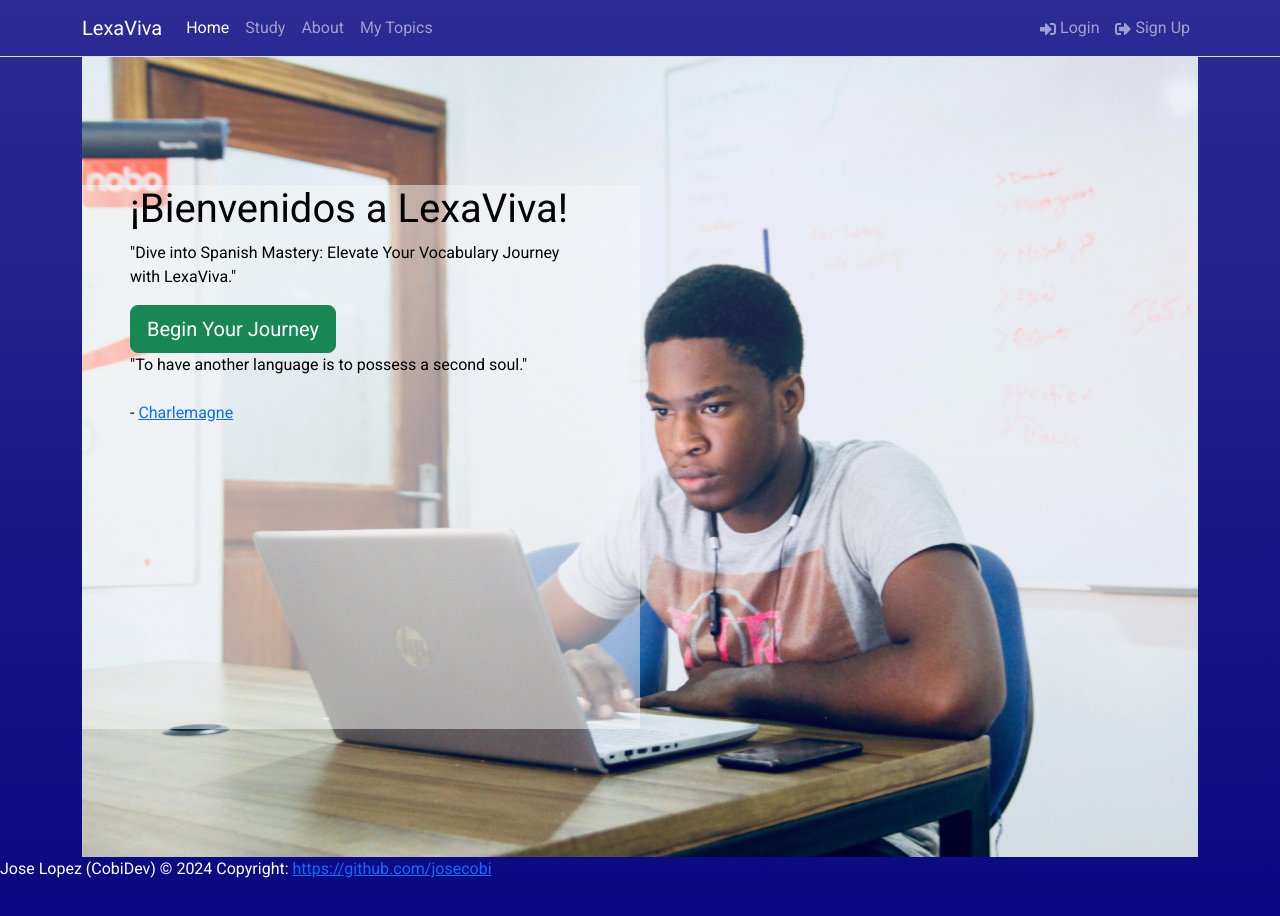
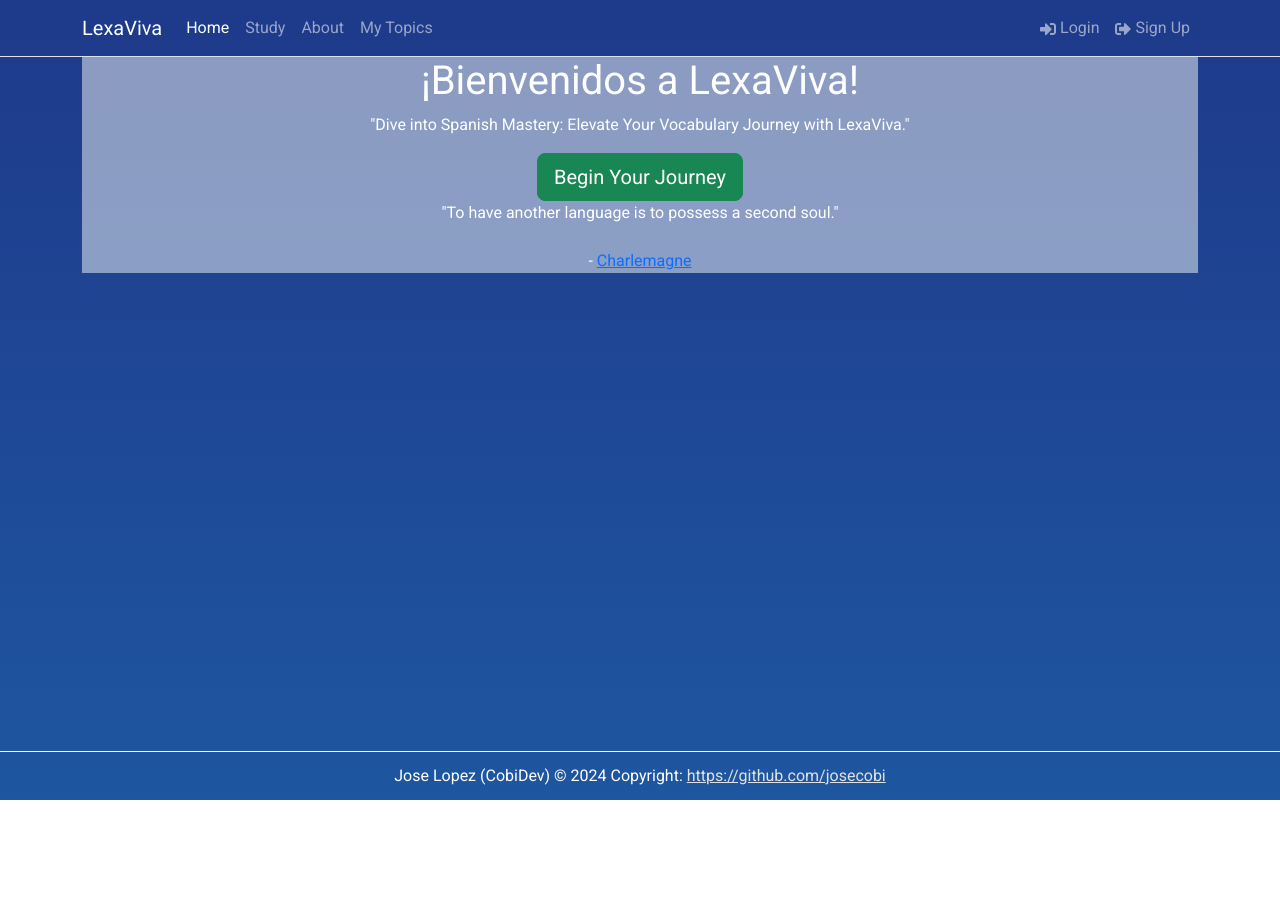
Before and after one commit to josecobi/lexaviva-frontend, a React (Vite) app: page / in a window 1280 px wide. Shown: the top 916 px of the page. After the commit the page ends 800 px from the top, so only its background shows below. Built offline with nearby package versions, Linux system fonts and the light colour scheme.

Commit message:
changed styles for home screen and study cards

```diff
--- a/src/index.css
+++ b/src/index.css
@@ -1,40 +1,140 @@
 @import url('https://fonts.googleapis.com/css2?family=Roboto:wght@400;700&display=swap');
+* {
+  box-sizing: border-box;
+}
+html, body {
+  margin: 0;
+  padding: 0;
+  min-height: 100vh;
+  min-width: 100%;
+}
+/* html {
+  border: 1px solid yellow;
+} */
 
 body {
-  margin-bottom: 5rem;
-  background-color: rgb(7, 7, 130);
-  background-image: var(--bs-gradient);
+  font-family: 'Roboto', sans-serif;
+  background: linear-gradient(to bottom, #1E3A8A, #1E56A0);
+
   color: rgb(255, 255, 255);
-  min-height: 100vh;
-  font-family: 'Roboto', sans-serif;
+  display: flex;
+  flex-direction: column;
+  /* border: 1px solid red; */
 }
 
-.hero-image {
+#root {
+  display: flex;
+  flex-direction: column;
+  flex: 1;
+  /* border: 1px solid green; */
+
+}
+
+.App{
+  display: flex;
+  flex-direction: column;
+  flex: 1;
+  margin: 0 0 2rem 0;
+  /* border: 1px solid orange; */
+ padding: 0;
+
+}
+
+
+.page-footer {
+  margin-top: auto;
+  border-top: 0.75px solid white;
+  padding: 0.75rem;
+  text-align: center;
+  color: white;
+  /* background-color: #FF5858; */
+  margin-bottom: 0;
+}
+
+.page-footer > a {
+  color: rgb(226, 225, 225);
+}
+
+.page-footer > a:hover {
+  color: rgb(255, 255, 255);
+}
+
+.hero-section {
+  position: relative;
+  display: grid;
+  grid-template-columns: 1fr;
+  /* padding: 1rem; */
+  margin-top: 2rem;
+  justify-content: center;
+}
+.hero-title {
+  font-size: clamp(2.5rem, 10vw + 0.5rem, 3rem);
+  line-height: 1;
+  font-weight: 900;
+  text-transform: uppercase;
+
+
+}
+.hero-img {
+ width: 95%;
+ border-radius: 2rem;
+ justify-self: center;
+
+  /* -webkit-mask-image: linear-gradient(
+    rgb(8 8 38 / 1),
+    rgb(8 8 38 / 0.5) 87%,
+    rgb(8 8 38 / 0)
+  );
+  mask-image: linear-gradient(to right, rgb(8 8 38 / 0.2),
+  rgb(8 8 38 / 0.9) 50%,
+  rgb(8 8 38 / 1));
+
+  width: 100%;
+  height: 100%;
+  object-fit:cover;
+  position: absolute;
+  left: 0;
+  right: 0;
+  top: 0; */
+
+}
+/* .hero-image {
   display: grid;
   grid-template-columns: 1fr 1fr;
   background-image: var(--bs-gradient), url("assets/student-laptop.jpg");
   background-color: darkblue;
   padding: 10vw 0;
+  min-width: 100%;
   height: 100vh;
   background-position: center;
   background-repeat: no-repeat;
   background-size: cover;
   position: relative;
+} */
+
+.hero-text{
+  position: relative;
+  z-index: 2;
+  color: white;
+  text-align: center;
+
 }
 
-.hero-text{
-  color:black;
+
+.flip-card {
+
+  background-color: transparent;
+  width: 90%;
+  max-width: 30rem;
+  min-width: 15rem;
+  aspect-ratio:4 / 3;
+  height: auto;
+  perspective: 1000px;
+  margin: 0 auto;
+
 }
 
-/* The flip card container - set the width and height to whatever you want. We have added the border property to demonstrate that the flip itself goes out of the box on hover (remove perspective if you don't want the 3D effect */
-.flip-card {
-  background-color: transparent;
-  width: 30rem;
-  height: 21rem;
-  perspective: 1000px;
-}
-
-/* This container is needed to position the front and back side */
+/* container to position the front and back side */
 .flip-card-inner {
   position: relative;
   width: 100%;
@@ -42,10 +142,9 @@ body {
   text-align: center;
   transition: transform 0.8s;
   transform-style: preserve-3d;
-
 }
 
-/* Do an horizontal flip when you move the mouse over the flip box container */
+
 .flip-card:hover .flip-card-inner {
   transform: rotateY(180deg);
 }
@@ -62,32 +161,39 @@ body {
   transition: transform 0.2s, box-shadow 0.2s;
 }
 
-/* Style the front side (fallback if image is missing) */
 .flip-card-front {
   padding-top: 2rem;
-  background: linear-gradient(151deg, rgba(0, 0, 0, 0.03) 0%, rgba(0, 0, 0, 0.30) 88%), #42FC14;
+  background: linear-gradient(151deg, rgba(0, 0, 0, 0.03) 0%, rgba(0, 0, 0, 0.30) 88%), #FF5858;
   background-size: cover;
-  color: black;
+  color: white;
   border: 1rem solid white;
   border-radius: 30px;
 
 }
 
-/* Style the back side */
 .flip-card-back {
-  padding-top: 2rem;
+  padding: 1rem;
   background: linear-gradient(151deg, rgba(0, 0, 0, 0.03) 0%, rgba(0, 0, 0, 0.20) 88%), #efefef;
   color: black;
   border: 1rem solid white;
   border-radius: 30px;
   transform: rotateY(180deg);
+  display: flex;
+  flex-direction: column;
+  justify-content: center;
+  align-items: center;
+
+
 }
 
 .card-image{
   border-radius: 15px;
-  max-width: 16rem;
-  height: 13rem
-  }
+  display: block;
+  width: 70%;
+  height: 70%;
+
+
+}
 
 .figure-caption{
     font-size: 0.5rem;
@@ -123,9 +229,16 @@ input {
   color: black;
 }
 
-.select {
-  background-color: rgb(228, 228, 228)
+/* .select {
+  background-color: white;
+
 }
+
+.select > option {
+  background-color: white;
+} */
+
+
 
 .btn-light {
   background-color: rgb(203, 203, 203);
@@ -163,7 +276,7 @@ input {
 }
 
 .image.selected {
-  border: 2px solid black;
+  border: 2px solid #FF5858;
 }
 
 .clickableElement {
@@ -220,11 +333,35 @@ input {
 }
 
 .next-button:hover, .previous-button:hover {
-  background-color: #45a049;
-  color: white
+  color: #FF5858;
 }
 
 
 .topicModaltext {
   color: black;
 }
+
+.button {
+  background-color: #FF5858;
+  border-radius: 2rem;
+
+}
+
+.button:hover {
+
+
+  background-color: #FF5858;
+  border-color: rgb(228, 228, 228);
+
+}
+
+
+.study-container {
+  background-color: rgb(228, 228, 228);
+  color: black;
+  border-radius: 2rem ;
+}
+
+h2 {
+  color:#FF5858;
+}
```
